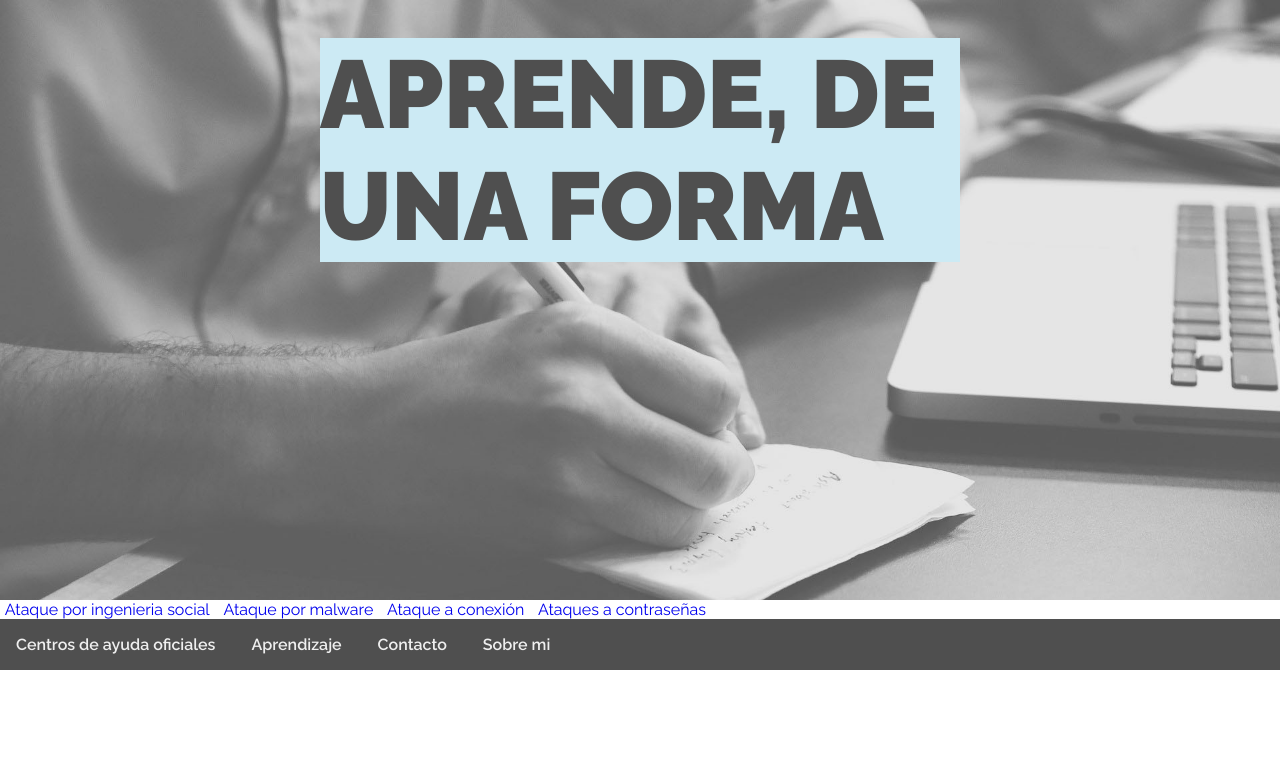
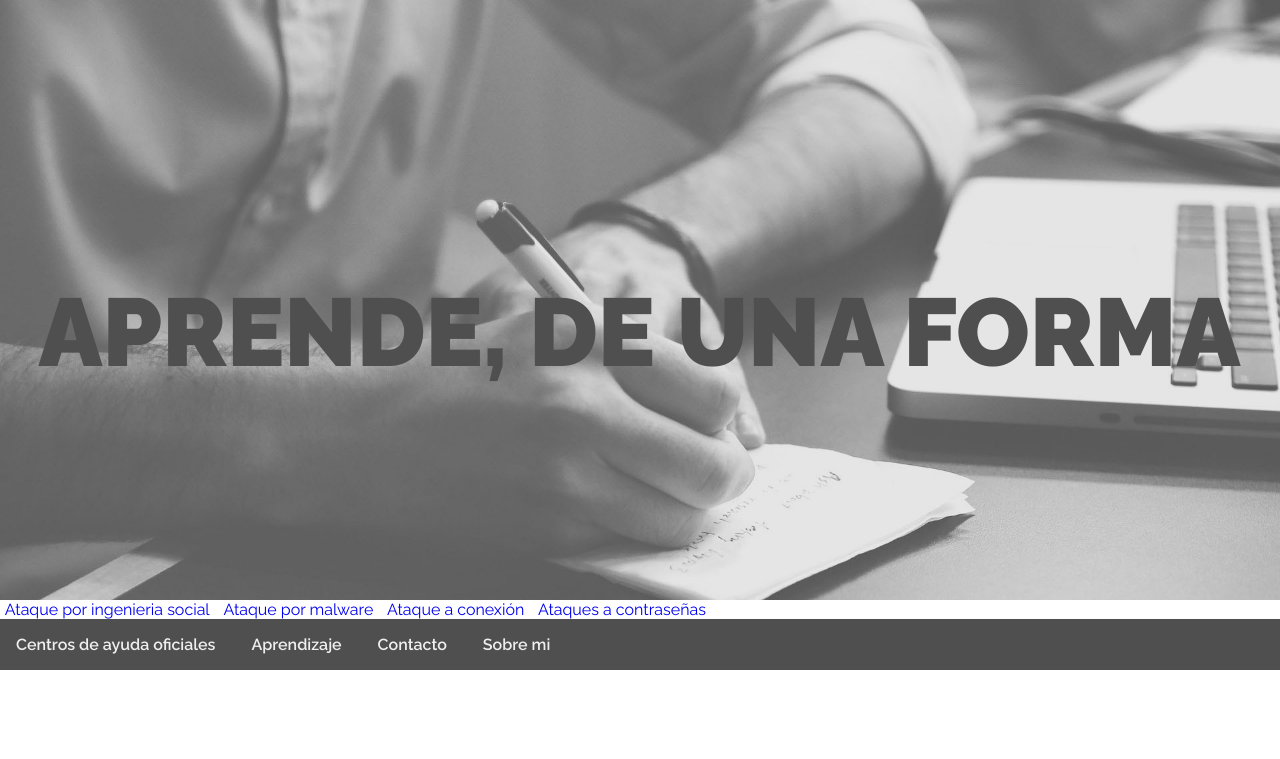
Before and after one commit to scr47One/scr47One.github.io, a PHP site: page / in a window 1280 px wide. Shown: the part 77-836 px from the top of the page. Run offline with PHP 8.4, Linux system fonts and the light colour scheme.

Commit message:
Add files via upload

```diff
--- a/estilos/estilos.css
+++ b/estilos/estilos.css
@@ -43,76 +43,7 @@ a:hover {
   color: #ff3b3d;
   text-decoration: none;
 }
-/* PRINCIPAL ----------------------------- */
-.principal {
-  width: 100%;
-  height: 600px;
-  overflow: hidden;
-  position: relative;
-  text-align: left;
-}
 
-.principal > .principal_imagen {
-  position: absolute;
-  margin: auto;
-  min-height: 100%;
-  min-width: 100%;
-}
-.principal_parrafo {
-  font-size: 600%;
-  font-weight: 900;
-  position: absolute;
-  background-color: #cceaf4;
-  top: 25%;
-  left: 50%;
-  transform: translate(-50%, -50%);
-  color: #4f4f4f;
-}
-
-.principal a {
-  text-align: right;
-  position: absolute;
-  top: 100%;
-  left: 80%;
-  transform: translate(0%, 90%);
-}
-.palabra {
-  position: absolute;
-  font-size: 600%;
-  font-weight: 900;
-  opacity: 0;
-}
-
-.letter {
-  display: inline-block;
-  position: relative;
-}
-
-.letter.out {
-  transform: rotateX(90deg);
-  transition: transform 0.32s cubic-bezier(0.55, 0.055, 0.675, 0.19);
-}
-
-.letter.behind {
-  transform: rotateX(-90deg);
-}
-
-.letter.in {
-  transform: rotateX(0deg);
-  transition: transform 0.38s cubic-bezier(0.175, 0.885, 0.32, 1.275);
-}
-
-.sencilla {
-  color: #ff3b3d;
-}
-
-.mejor {
-  color: #cceaf4;
-}
-
-.comoda {
-  color: #efefef;
-}
 /* FOOTER ---------------------------------*/
 .footer {
   font-weight: 600;
@@ -145,9 +76,79 @@ a:hover {
   text-decoration: none;
 }
 
+/* PRINCIPAL ----------------------------- */
+.principal {
+    width: 100%;
+    height: 600px;
+    overflow: hidden;
+    position: relative;
+  }
 
-p {
-    display: inline-block;
-    vertical-align: top;
-    margin: 0;
+  .principal > .principal_imagen {
+    position: absolute;
+    margin: auto;
+    min-height: 100%;
+    min-width: 100%;
   }
+  .principal_a {
+    text-align: right;
+    position: absolute;
+    top: 100%;
+    left: 80%;
+    transform: translate(0%, 90%);
+  }
+  .principal_parrafo {
+    font-size: 600%;
+    font-weight: 900;
+
+    text-align: center;
+    position: absolute;
+    color: #4f4f4f;
+
+     top: 30%;
+     left: 3%;
+    -webkit-backface-visibility: hidden;
+    -webkit-perspective: 1000;
+    -webkit-transform: translate3d(0,0,0);
+  }
+  .principal div {
+    color: #4f4f4f;
+    display:block;
+    white-space:nowrap;
+  }
+
+  .principal_parrafo div:first-of-type {
+    background-color: #CCEAF4;
+    animation: showup 10s infinite;
+  }
+
+  .principal_parrafo div:last-of-type {
+    animation: reveal 10s infinite;
+  }
+
+  .principal_parrafo div:last-of-type span {
+    color:#ff3b3d;
+    animation: slidein 10s infinite;
+  }
+
+  @keyframes showup {
+      0% {opacity:0;}
+      20% {opacity:1;}
+      80% {opacity:1;}
+      100% {opacity:0;}
+  }
+
+  @keyframes slidein {
+      0% { margin-left:-800px; }
+      20% { margin-left:-800px; }
+      35% { margin-left:0px; }
+      100% { margin-left:0px; }
+  }
+
+  @keyframes reveal {
+      0% {opacity:0;width:0px;}
+      20% {opacity:1;width:0px;}
+      30% {width:355px;}
+      80% {opacity:1;}
+      100% {opacity:0;width:355px;}
+  }
```
